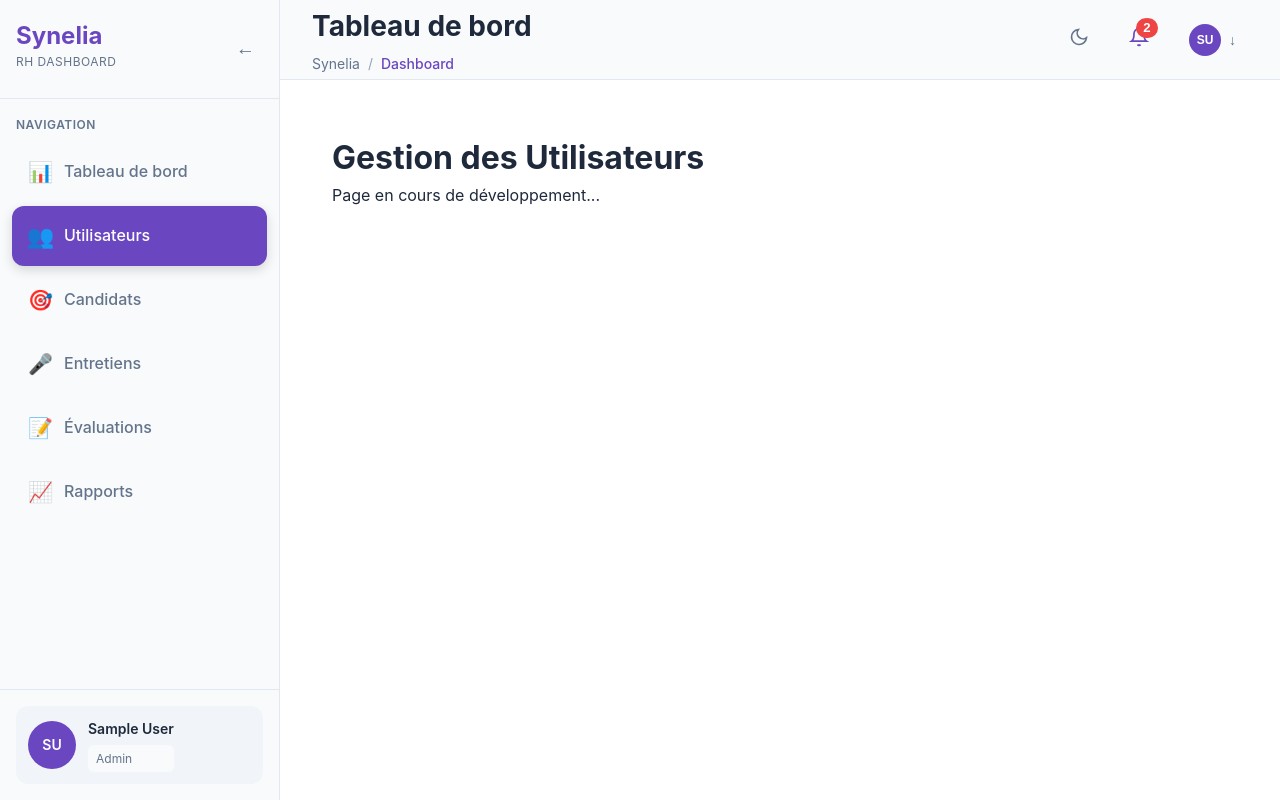
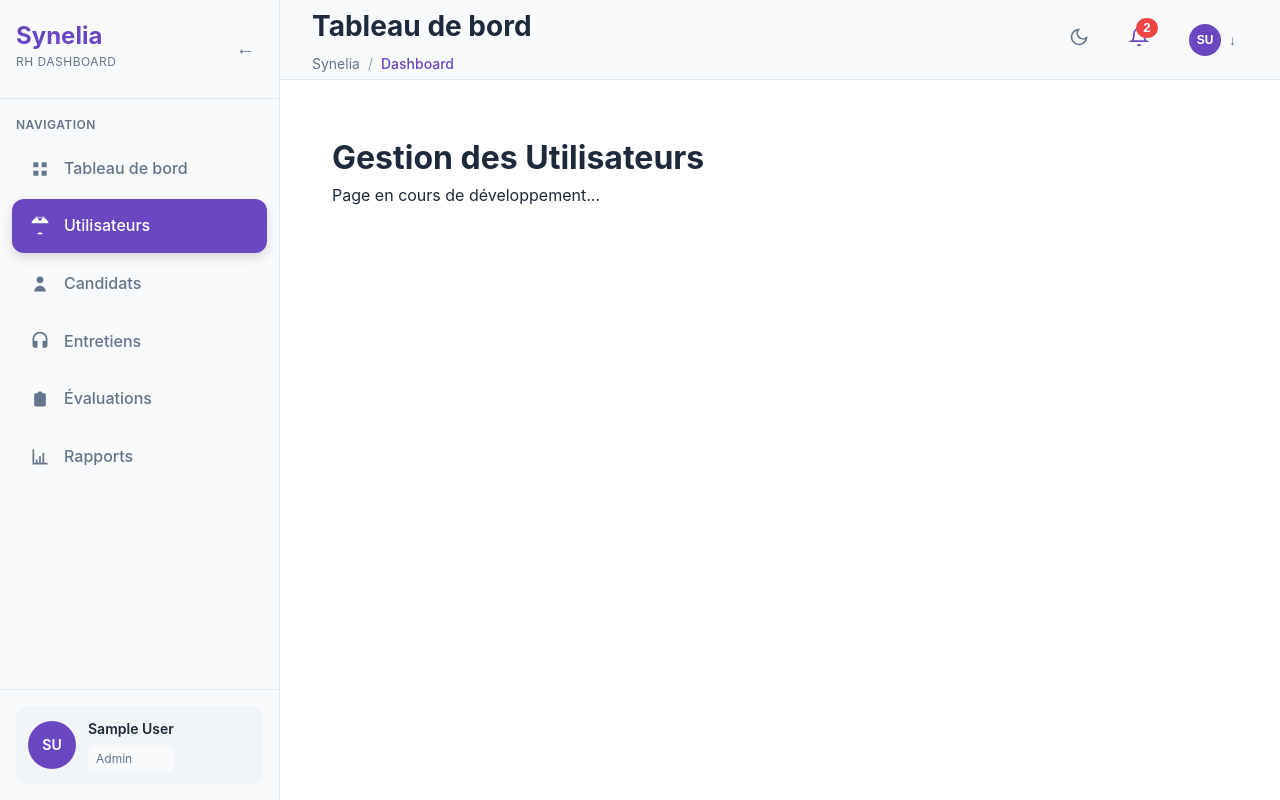
Before and after one commit to doucie/synelia_quizapp, an Angular app in the folder quizapp_front/: page /dashboard/users in a window 1280 px wide. Built offline with nearby package versions, Linux system fonts and the light colour scheme; sample sign-in values are in the browser's storage.

Commit message:
toutes les icones remplacées par des svg

```diff
--- a/quizapp_front/src/app/pages/dashboard/dashboard.html
+++ b/quizapp_front/src/app/pages/dashboard/dashboard.html
@@ -32,7 +32,7 @@
                 [routerLink]="item.route"
                 routerLinkActive="active"
                 [attr.title]="sidebarCollapsed() ? item.label : ''">
-                <span class="nav-icon" [innerHTML]="item.icon"></span>
+                <span class="nav-icon" [innerHTML]="item.safeIcon"></span>
                 <span class="nav-label" *ngIf="!sidebarCollapsed()">{{ item.label }}</span>
               </a>
             </li>
--- a/quizapp_front/src/app/pages/dashboard/dashboard.scss
+++ b/quizapp_front/src/app/pages/dashboard/dashboard.scss
@@ -168,11 +168,22 @@
 }
 
 .nav-icon {
-  font-size: 1.25rem;
   width: 1.5rem;
-  text-align: center;
+  height: 1.5rem;
+  display: flex;
+  align-items: center;
+  justify-content: center;
   flex-shrink: 0;
   transition: var(--transition);
+
+  // Support pour les SVG injectés
+  ::ng-deep svg {
+    width: 20px !important;
+    height: 20px !important;
+    fill: currentColor !important;
+    color: inherit !important;
+    display: block !important;
+  }
 }
 
 .nav-label {
--- a/quizapp_front/src/app/pages/dashboard/dashboard.ts
+++ b/quizapp_front/src/app/pages/dashboard/dashboard.ts
@@ -2,6 +2,7 @@ import { Component, OnInit, signal, computed, effect, Renderer2, Inject } from '
 import { CommonModule, DOCUMENT } from '@angular/common';
 import { RouterOutlet, RouterLink, RouterLinkActive, Router } from '@angular/router';
 import { AuthService } from '../../core/services/auth/auth.service';
+import { DomSanitizer, SafeHtml } from '@angular/platform-browser';
 
 interface MenuItem {
   id: string;
@@ -10,6 +11,7 @@ interface MenuItem {
   route?: string;
   roles: string[];
   children?: MenuItem[];
+  safeIcon?: SafeHtml; // HTML sécurisé pour l'affichage
 }
 
 interface Notification {
@@ -53,56 +55,56 @@ export class DashboardComponent implements OnInit {
     {
       id: 'dashboard',
       label: 'Tableau de bord',
-      icon: '📊',
+      icon: '<svg viewBox="0 0 24 24" fill="currentColor"><path d="M4 4h6v6H4V4zm10 0h6v6h-6V4zM4 14h6v6H4v-6zm10 0h6v6h-6v-6z"/></svg>',
       route: '/dashboard/overview',
       roles: ['super', 'admin', 'recruiter']
     },
     {
       id: 'entities',
       label: 'Entités',
-      icon: '🗃️',
+      icon: '<svg viewBox="0 0 24 24" fill="currentColor"><path d="M4 7v10c0 2.21 1.79 4 4 4h8c2.21 0 4-1.79 4-4V7c0-2.21-1.79-4-4-4H8c-2.21 0-4 1.79-4 4zm0 0V5a2 2 0 012-2h1m1 0h8a2 2 0 012 2v2M9 7h6m-6 4h6m-3 4h3"/></svg>',
       route: '/dashboard/entities',
       roles: ['super']
     },
     {
       id: 'users',
       label: 'Utilisateurs',
-      icon: '👥',
+      icon: '<svg viewBox="0 0 24 24" fill="currentColor"><path d="M12 2C13.1 2 14 2.9 14 4C14 5.1 13.1 6 12 6C10.9 6 10 5.1 10 4C10 2.9 10.9 2 12 2ZM21 9V7L15 1V3H9V1L3 7V9H21ZM15 21C15 19.9 14.1 19 13 19H11C9.9 19 9 19.9 9 21H15Z"/></svg>',
       route: '/dashboard/users',
       roles: ['super', 'admin']
     },
     {
       id: 'candidates',
       label: 'Candidats',
-      icon: '🎯',
+      icon: '<svg viewBox="0 0 24 24" fill="currentColor"><path d="M16 7a4 4 0 11-8 0 4 4 0 018 0zM12 14a7 7 0 00-7 7h14a7 7 0 00-7-7z"/></svg>',
       route: '/dashboard/candidates',
       roles: ['super', 'admin', 'recruiter']
     },
     {
       id: 'interviews',
       label: 'Entretiens',
-      icon: '🎤',
+      icon: '<svg viewBox="0 0 24 24" fill="currentColor"><path d="M12 1c-4.97 0-9 4.03-9 9v7c0 1.66 1.34 3 3 3h3v-8H5v-2c0-3.87 3.13-7 7-7s7 3.13 7 7v2h-4v8h3c1.66 0 3-1.34 3-3v-7c0-4.97-4.03-9-9-9z"/></svg>',
       route: '/dashboard/interviews',
       roles: ['super', 'admin', 'recruiter']
     },
     {
       id: 'evaluations',
       label: 'Évaluations',
-      icon: '📝',
+      icon: '<svg viewBox="0 0 24 24" fill="currentColor"><path d="M9 5H7a2 2 0 00-2 2v12a2 2 0 002 2h10a2 2 0 002-2V7a2 2 0 00-2-2h-2M9 5a2 2 0 002 2h2a2 2 0 002-2M9 5a2 2 0 012-2h2a2 2 0 012 2m-6 9l2 2 4-4"/></svg>',
       route: '/dashboard/evaluations',
       roles: ['super', 'admin', 'recruiter']
     },
     {
       id: 'reports',
       label: 'Rapports',
-      icon: '📈',
+      icon: '<svg viewBox="0 0 24 24" fill="currentColor"><path d="M3 3v18h18v-2H5V3H3zm4 12h2v4h-2v-4zm4-4h2v8h-2v-8zm4-4h2v12h-2V7z"/></svg>',
       route: '/dashboard/reports',
       roles: ['super', 'admin']
     },
     {
       id: 'settings',
       label: 'Paramètres',
-      icon: '⚙️',
+      icon: '<svg viewBox="0 0 24 24" fill="currentColor"><path d="M19.14,12.94c0.04-0.3,0.06-0.61,0.06-0.94c0-0.32-0.02-0.64-0.07-0.94l2.03-1.58c0.18-0.14,0.23-0.41,0.12-0.61 l-1.92-3.32c-0.12-0.22-0.37-0.29-0.59-0.22l-2.39,0.96c-0.5-0.38-1.03-0.7-1.62-0.94L14.4,2.81c-0.04-0.24-0.24-0.41-0.48-0.41 h-3.84c-0.24,0-0.43,0.17-0.47,0.41L9.25,5.35C8.66,5.59,8.12,5.92,7.63,6.29L5.24,5.33c-0.22-0.08-0.47,0-0.59,0.22L2.74,8.87 C2.62,9.08,2.66,9.34,2.86,9.48l2.03,1.58C4.84,11.36,4.82,11.69,4.82,12s0.02,0.64,0.07,0.94l-2.03,1.58 c-0.18,0.14-0.23,0.41-0.12,0.61l1.92,3.32c0.12,0.22,0.37,0.29,0.59,0.22l2.39-0.96c0.5,0.38,1.03,0.7,1.62,0.94l0.36,2.54 c0.05,0.24,0.24,0.41,0.48,0.41h3.84c0.24,0,0.44-0.17,0.47-0.41l0.36-2.54c0.59-0.24,1.13-0.56,1.62-0.94l2.39,0.96 c0.22,0.08,0.47,0,0.59-0.22l1.92-3.32c0.12-0.22,0.07-0.47-0.12-0.61L19.14,12.94z M12,15.6c-1.98,0-3.6-1.62-3.6-3.6 s1.62-3.6,3.6-3.6s3.6,1.62,3.6,3.6S13.98,15.6,12,15.6z"/></svg>',
       route: '/dashboard/settings',
       roles: ['super']
     }
@@ -123,7 +125,8 @@ export class DashboardComponent implements OnInit {
     private authService: AuthService,
     private router: Router,
     private renderer: Renderer2,
-    @Inject(DOCUMENT) private document: Document
+    @Inject(DOCUMENT) private document: Document,
+    private domSanitizer: DomSanitizer
   ) {
     // Effet pour appliquer le thème
     effect(() => {
@@ -138,6 +141,12 @@ export class DashboardComponent implements OnInit {
   ngOnInit(): void {
     this.loadNotifications();
     this.initializeTheme();
+
+    // Sanitiser les icônes SVG
+    this.menuItems = this.menuItems.map(item => ({
+      ...item,
+      safeIcon: this.domSanitizer.bypassSecurityTrustHtml(item.icon)
+    }));
 
     // Vérifier si l'utilisateur est connecté
     if (!this.currentUser()) {
--- a/quizapp_front/src/app/pages/dashboard/entities/entities.html
+++ b/quizapp_front/src/app/pages/dashboard/entities/entities.html
@@ -62,7 +62,7 @@
         <div class="entity-card" (click)="navigateToEntity(entity)">
           <div class="card-header">
             <div class="entity-icon" [style.background-color]="entity.color + '15'" [style.color]="entity.color">
-              <div [innerHTML]="entity.icon"></div>
+              <div [innerHTML]="entity.safeIcon" style="width: 100%; height: 100%; display: flex; align-items: center; justify-content: center;"></div>
             </div>
             <div class="entity-count" [class.loading]="!entity.count">
               {{ entity.count || '...' }}
--- a/quizapp_front/src/app/pages/dashboard/entities/entities.scss
+++ b/quizapp_front/src/app/pages/dashboard/entities/entities.scss
@@ -1,5 +1,3 @@
-@import '../../../../styles/core/colors.css';
-
 .entities-container {
   padding: 2rem;
   min-height: 100vh;
@@ -87,7 +85,7 @@
             outline: none;
             border-color: var(--primary);
             box-shadow: 0 0 0 3px rgba(107, 70, 193, 0.1);
-            background: white;
+            background: var(--background);
           }
 
           &::placeholder {
@@ -213,13 +211,19 @@
             justify-content: center;
             width: 100%;
             height: 100%;
+          }
 
-            :global(svg) {
-              width: 28px !important;
-              height: 28px !important;
-              fill: currentColor !important;
-            }
+          // Cibler directement tous les SVG sans encapsulation
+          ::ng-deep svg {
+            width: 28px !important;
+            height: 28px !important;
+            fill: currentColor !important;
+            color: inherit !important;
+            display: block !important;
+            opacity: 1 !important;
+            visibility: visible !important;
           }
+        }
         }
 
         .entity-count {
@@ -379,7 +383,6 @@
       }
     }
   }
-}
 
 @keyframes spin {
   from {
--- a/quizapp_front/src/app/pages/dashboard/entities/entities.ts
+++ b/quizapp_front/src/app/pages/dashboard/entities/entities.ts
@@ -1,6 +1,7 @@
 import { Component, OnInit, signal, computed } from '@angular/core';
 import { CommonModule } from '@angular/common';
 import { RouterModule } from '@angular/router';
+import { DomSanitizer, SafeHtml } from '@angular/platform-browser';
 
 interface EntityInfo {
   name: string;
@@ -11,6 +12,7 @@ interface EntityInfo {
   route: string;
   count?: number;
   color?: string; // Couleur thématique pour chaque entité
+  safeIcon?: SafeHtml; // HTML sécurisé pour l'affichage
 }
 
 @Component({
@@ -25,6 +27,8 @@ export class EntitiesComponent implements OnInit {
   // État réactif
   loading = signal(false);
   searchTerm = signal('');
+
+  constructor(private sanitizer: DomSanitizer) {}
 
   // Liste des entités disponibles dans la base de données
   entities: EntityInfo[] = [
@@ -150,6 +154,12 @@ export class EntitiesComponent implements OnInit {
   });
 
   ngOnInit(): void {
+    // Convertir les icônes SVG en HTML sécurisé
+    this.entities = this.entities.map(entity => ({
+      ...entity,
+      safeIcon: this.sanitizer.bypassSecurityTrustHtml(entity.icon)
+    }));
+
     this.loadEntityCounts();
   }
 
```
